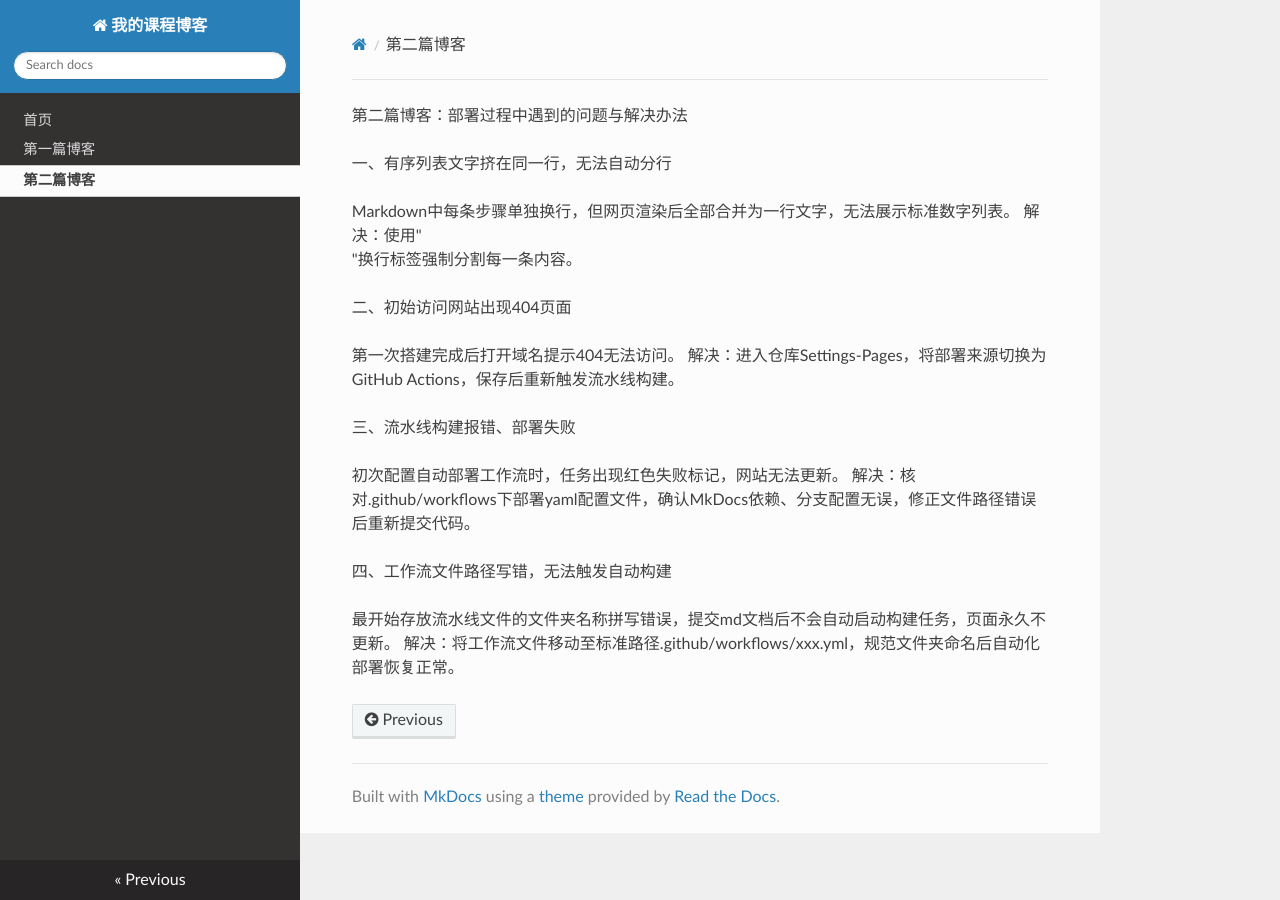
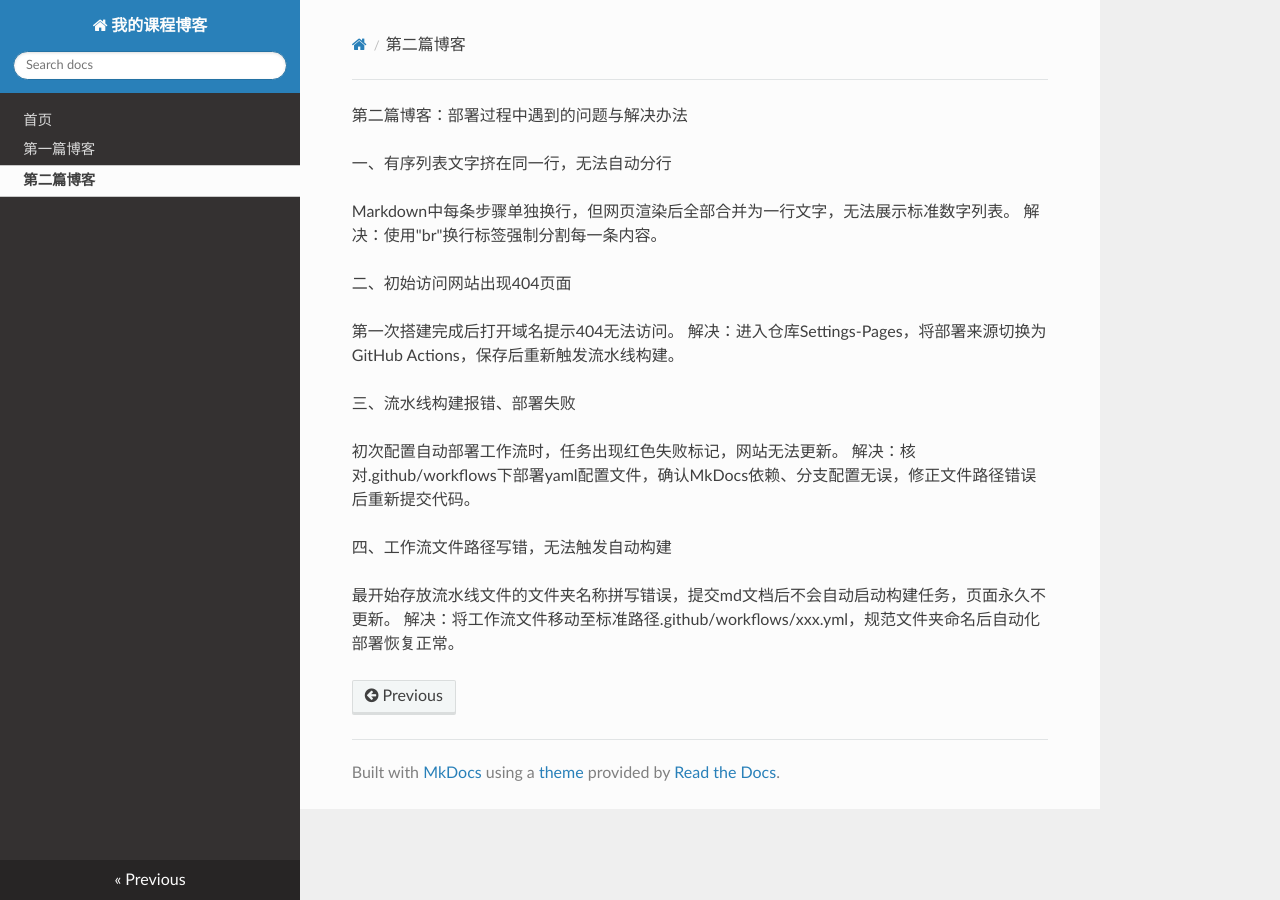
Before and after one commit to ZhangJR7/ZhangJR7.github.io, an MkDocs documentation site: the page built from docs/second-blog.md, in a window 1280 px wide. Built offline with MkDocs 1.6.1, drawn with Linux system fonts in a browser that asks for light colours; nearby versions of some CDN libraries.

```diff
--- a/docs/second-blog.md
+++ b/docs/second-blog.md
@@ -3,7 +3,7 @@
 一、有序列表文字挤在同一行，无法自动分行
 
 Markdown中每条步骤单独换行，但网页渲染后全部合并为一行文字，无法展示标准数字列表。
-解决：使用"<br>"换行标签强制分割每一条内容。
+解决：使用"br"换行标签强制分割每一条内容。
 
 二、初始访问网站出现404页面
 
```
